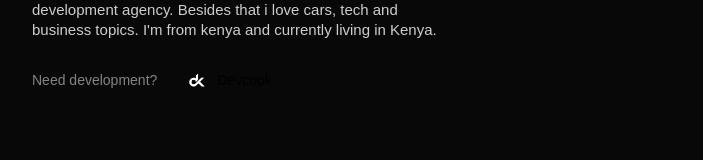
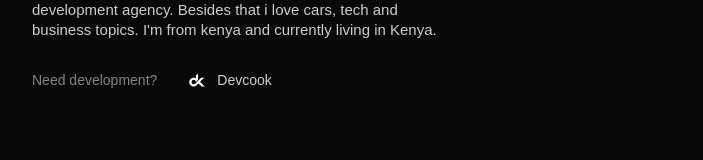
Before and after one commit to hendrckks/tetenga, a React (Vite) app: page / in a window 1280 px wide. Shown: the part 428-588 px from the top of the page, without its empty margins (288-991 px from the left). Built offline with nearby package versions, Linux system fonts and the light colour scheme; a web font is replaced by a local one.

Commit message:
add: text color

```diff
--- a/src/components/Intro.tsx
+++ b/src/components/Intro.tsx
@@ -62,7 +62,9 @@ const Intro = () => {
               className="px-1 cursor-pointer flex items-center bg-transparent rounded-full hover:bg-white/10 transition-all ease-in-out duration-200"
             >
               <img src="/dk.png" alt="devcook logo" className="h-10" />
-              <span className="text-sm mr-4 font-medium">Devcook</span>
+              <span className="text-sm mr-4 font-medium text-white/80">
+                Devcook
+              </span>
             </Link>
           </div>
         </div>
```
